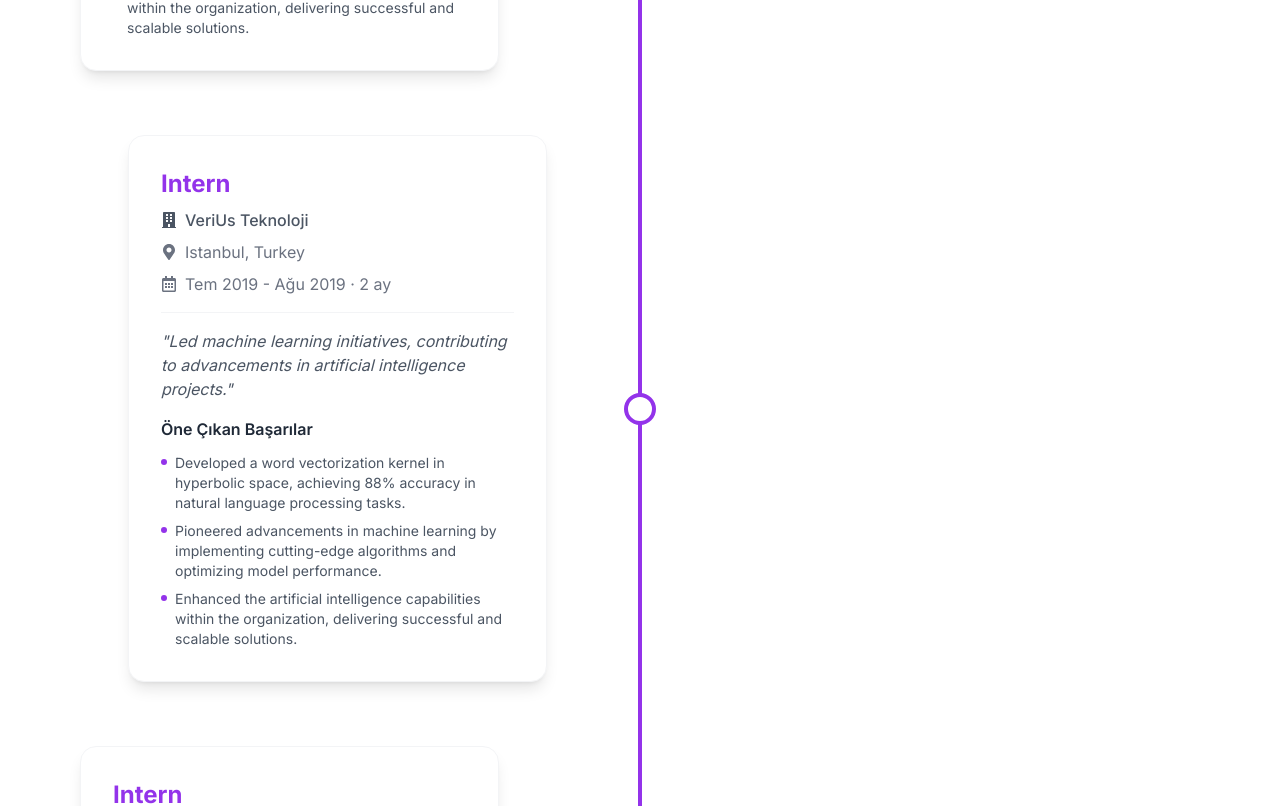
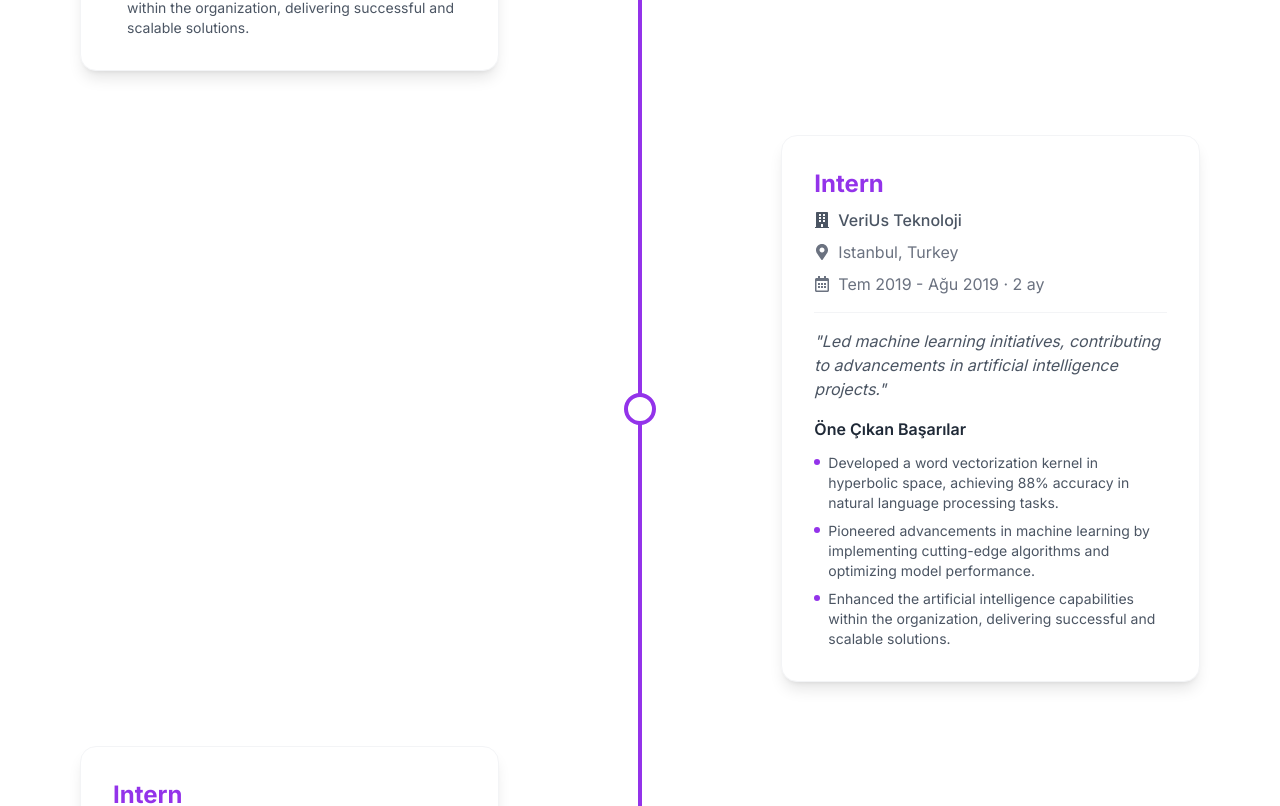
Before and after one commit to onrtsdmr/my-portfolio, a Next.js app: page / in a window 1280 px wide. Shown: the part 1500-2306 px from the top of the page. Built offline with nearby package versions, Linux system fonts and the light colour scheme.

Commit message:
banner and timeline bug fixed

```diff
--- a/src/app/components/Banner/Banner.tsx
+++ b/src/app/components/Banner/Banner.tsx
@@ -43,7 +43,7 @@ const Banner = () => {
     return (
         <section id="about" className="min-h-screen flex items-center relative bg-white dark:bg-black py-20">
             <div className="absolute right-[-50%] w-full h-full rounded-full bg-[radial-gradient(circle_at_center,rgba(147,51,234,0.3),transparent_70%)] dark:bg-[radial-gradient(circle_at_center,rgba(249,115,22,0.3),transparent_70%)] hidden md:block" />
-            <div className="absolute z-50 bottom-[-50%] left-[-10%] -translate-x-1/2 w-full h-full rounded-full bg-[radial-gradient(circle_at_center,rgba(147,51,234,0.3),transparent_70%)] dark:bg-[radial-gradient(circle_at_center,rgba(249,115,22,0.3),transparent_70%)] hidden md:block" />
+            <div className="absolute bottom-[-50%] left-[-10%] -translate-x-1/2 w-full h-full rounded-full bg-[radial-gradient(circle_at_center,rgba(147,51,234,0.3),transparent_70%)] dark:bg-[radial-gradient(circle_at_center,rgba(249,115,22,0.3),transparent_70%)] hidden md:block" />
 
 
             <div className="max-w-screen mx-auto px-4 grid grid-cols-1 md:grid-cols-2 gap-8 md:gap-12 items-center">
--- a/src/app/components/Timeline/Timeline.tsx
+++ b/src/app/components/Timeline/Timeline.tsx
@@ -110,12 +110,10 @@ const Timeline = () => {
                                 <div className="w-8 h-8 bg-white dark:bg-black rounded-full border-4 border-purple-600 dark:border-orange-500 z-10" />
                                 <div className="absolute w-12 h-12 bg-purple-200 dark:bg-orange-200 rounded-full animate-ping opacity-20" />
                             </div>
-                            <div className={`w-full md:w-5/12 ${index % 2 === 0 ? 'md:pr-12' : 'md:pl-12'}`}>
-                                <motion.div
-                                    variants={cardVariants}
-                                    whileHover="hover"
-                                    className="timeline-card"
-                                >
+
+                            {index % 2 === 0 ? (
+                                <div className={`w-full md:w-5/12 md:pr-12`}>
+                                    <motion.div variants={cardVariants} whileHover="hover" className="timeline-card">
                                         <div className="bg-white dark:bg-black p-8 rounded-2xl shadow-lg hover:shadow-2xl transition-all duration-300 transform hover:-translate-y-1 border border-gray-100 dark:border-gray-800">
                                             <div className="flex flex-col gap-4">
                                                 <div className="space-y-2">
@@ -161,8 +159,61 @@ const Timeline = () => {
                                         </div>
                                     </motion.div>
                                 </div>
+                            ) : (
+                                <div className="w-full md:w-5/12" />
+                            )}
 
-                            <div className="w-5/12" />
+                            {index % 2 === 1 ? (
+                                <div className={`w-full md:w-5/12 md:pl-12`}>
+                                    <motion.div variants={cardVariants} whileHover="hover" className="timeline-card">
+                                        <div className="bg-white dark:bg-black p-8 rounded-2xl shadow-lg hover:shadow-2xl transition-all duration-300 transform hover:-translate-y-1 border border-gray-100 dark:border-gray-800">
+                                            <div className="flex flex-col gap-4">
+                                                <div className="space-y-2">
+                                                    <h3 className="text-2xl font-bold text-purple-600 dark:text-orange-500">
+                                                        {item.title}
+                                                    </h3>
+                                                    <div className="flex items-center gap-2 text-gray-600 dark:text-gray-400">
+                                                        <FaBuilding className="w-4 h-4" />
+                                                        <span className="font-medium">{item.company}</span>
+                                                    </div>
+                                                    <div className="flex items-center gap-2 text-gray-500 dark:text-gray-500">
+                                                        <FaMapMarkerAlt className="w-4 h-4" />
+                                                        <span>{item.location}</span>
+                                                    </div>
+                                                    <div className="flex items-center gap-2 text-gray-500 dark:text-gray-500">
+                                                        <FaRegCalendarAlt className="w-4 h-4" />
+                                                        <span>{item.period} · {item.duration}</span>
+                                                    </div>
+                                                </div>
+
+                                                <div className="border-t border-gray-100 dark:border-gray-800 pt-4">
+                                                    <p className="text-gray-600 dark:text-gray-300 mb-4 italic">
+                                                        &quot;{item.description}"
+                                                    </p>
+
+                                                    <div className="space-y-3">
+                                                        <h4 className="font-semibold text-gray-800 dark:text-gray-200">
+                                                            Öne Çıkan Başarılar
+                                                        </h4>
+                                                        <ul className="space-y-2">
+                                                            {item.accomplishments.map((accomplishment, i) => (
+                                                                <li key={i} className="flex items-start gap-2">
+                                                                    <span className="mt-1.5 w-1.5 h-1.5 bg-purple-600 dark:bg-orange-500 rounded-full flex-shrink-0" />
+                                                                    <span className="text-sm text-gray-600 dark:text-gray-400">
+                                                                        {accomplishment}
+                                                                    </span>
+                                                                </li>
+                                                            ))}
+                                                        </ul>
+                                                    </div>
+                                                </div>
+                                            </div>
+                                        </div>
+                                    </motion.div>
+                                </div>
+                            ) : (
+                                <div className="w-full md:w-5/12" />
+                            )}
                         </motion.div>
                     ))}
                 </div>
```
Lines whose indentation alone changed are shown as unchanged.
